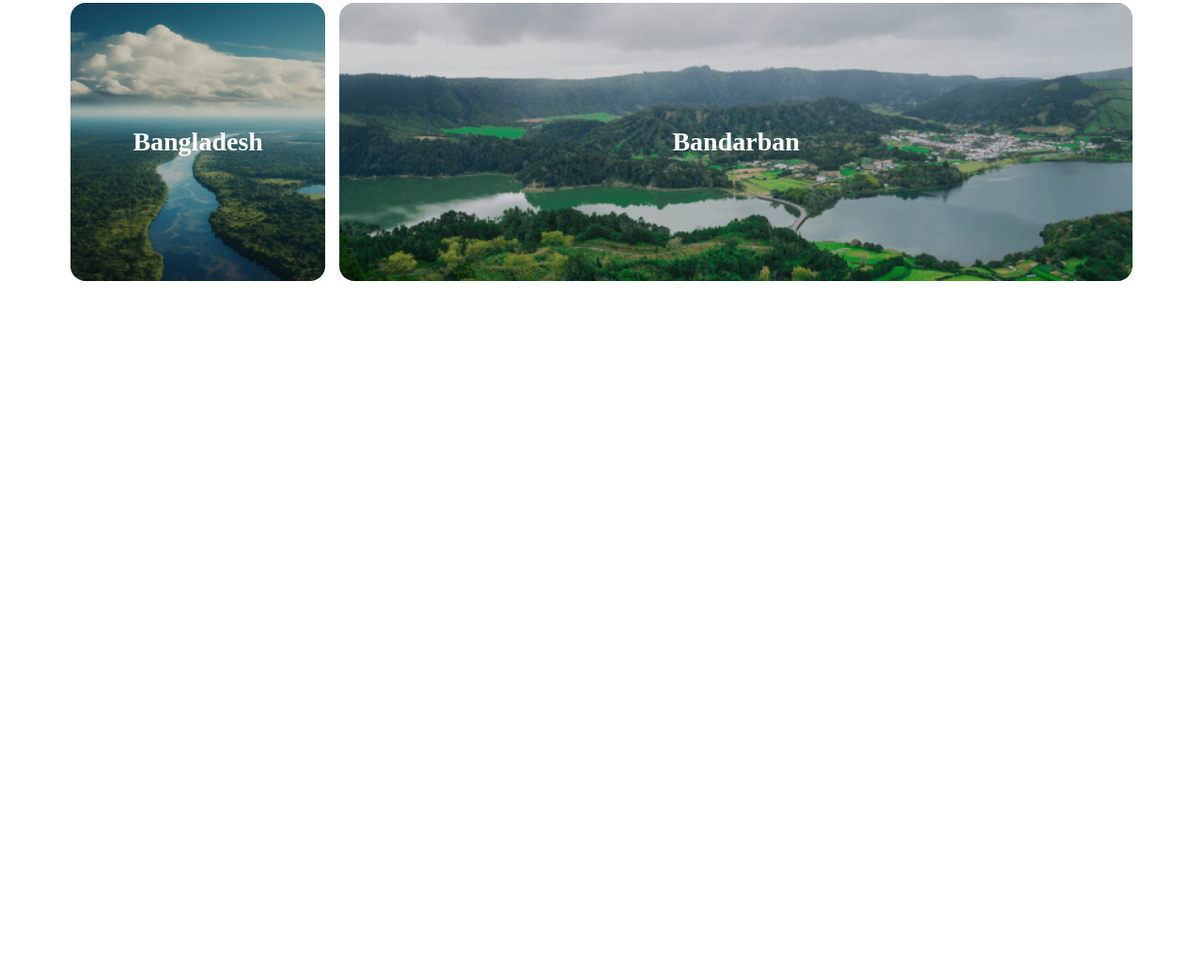
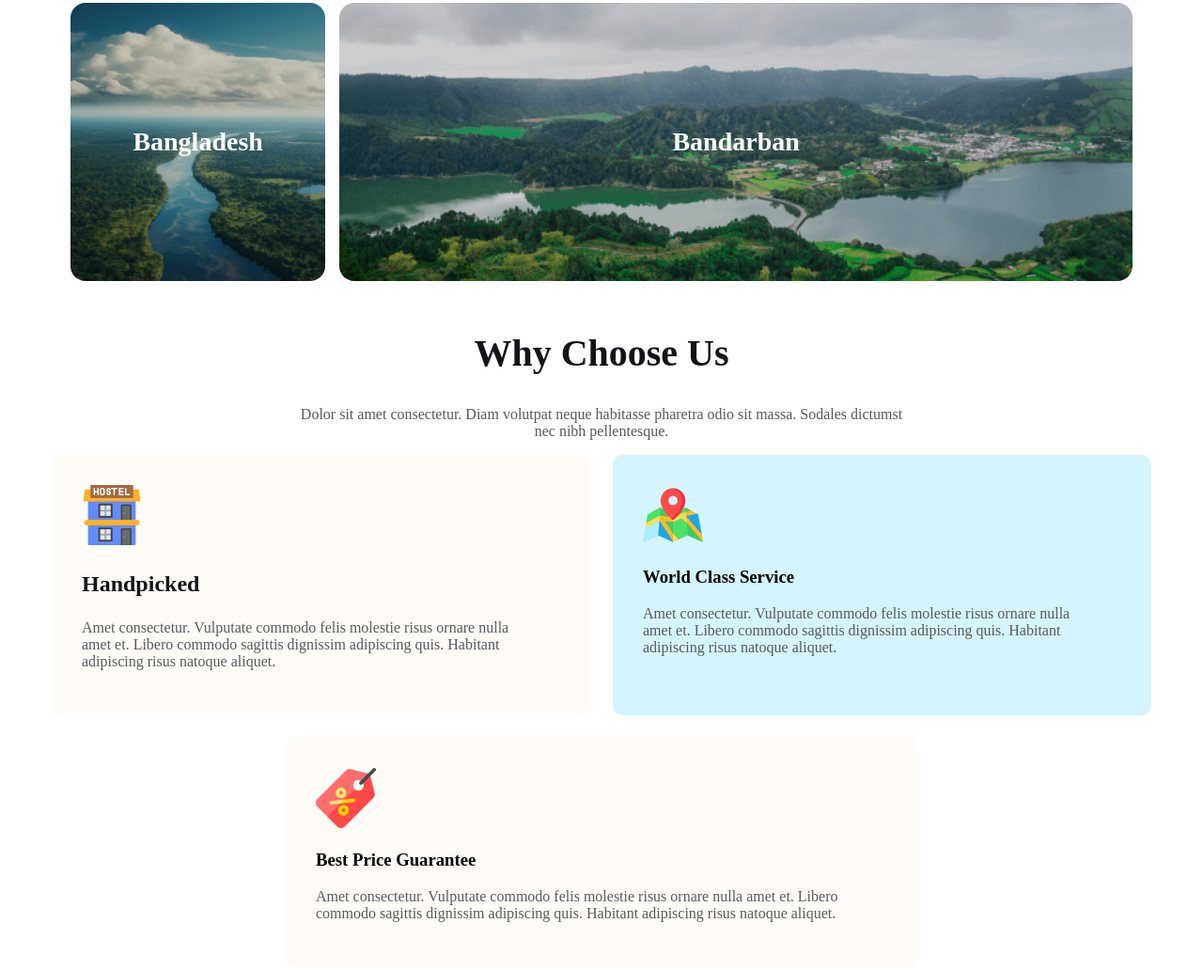
Before and after one commit to istewakhassantewak/Cholo-Jai, a plain HTML site: page index.html in a window 1280 px wide. Shown: the part 2175-3207 px from the top of the page at 94% size. Before the commit the page ends 2502 px from the top, so only its background shows below. Drawn offline with Linux system fonts and the light colour scheme.

Commit message:
choose section and responsive

```diff
--- a/Styles/style.css
+++ b/Styles/style.css
@@ -174,6 +174,7 @@
 
 .destinationcontainer {
     text-align: center;
+
 }
 
 .destinationtitle {
@@ -332,11 +333,72 @@
         "img6 img7 img7 img7";
 }
 
+/* choose secton design  */
+.Choosecontainer {
+    text-align: center;
+}
 
+.choosetitle {
+    font-weight: bolder;
+    font-size: 2.5rem;
+    color: #131318;
+}
+
+.choosedesc {
+    font-weight: 400;
+    font-size: 1rem;
+    padding-left: 263px;
+    padding-right: 263px;
+    color: rgba(19, 19, 24, 0.7);
+}
+
+.choosecards {
+    display: grid;
+    grid-template-columns: 1fr 1fr;
+    gap: 24px;
+}
+
+.card {
+    max-width: 573px;
+    margin: 0 auto;
+    text-align: left;
+    padding: 32px 55px 32px 32px;
+    background-color: rgba(251, 181, 99, 0.05);
+    border-radius: 10px;
+}
+
+.card:nth-child(2) {
+    background-color: rgba(41, 206, 246, 0.2);
+}
+
+.card:last-child {
+    grid-column: 1 / span 2;
+    justify-self: center;
+    max-width: 50%;
+}
+
+.cardlogo {
+    width: 64px;
+
+}
+
+.cardtitle {
+    font-weight: bolder;
+    font-size: 1.5rem;
+    color: #131318;
+}
+
+.carddesc {
+    font-size: 1rem;
+    font-weight: 400;
+    color: rgba(90, 90, 93, 1);
+
+}
 
 @media screen and (max-width: 576px) {
 
-    header {
+    header,
+    section {
         max-width: 335px;
         margin: 0 auto;
     }
@@ -453,11 +515,28 @@
             "img7";
 
     }
+
+    .choosedesc {
+        padding-left: 13px;
+        padding-right: 13px;
+    }
+
+    .choosecards {
+        grid-template-columns: repeat(1, 1fr);
+    }
+
+    .card:last-child {
+        grid-column: 1/span 1;
+        justify-self: left;
+        max-width: 100%;
+    }
 }
 
 
 @media screen and (min-width: 576px) and (max-width:992px) {
-    header {
+
+    header,
+    section {
         max-width: 634px;
         margin: 0 auto;
     }
@@ -470,6 +549,13 @@
     .navbar {
         flex-direction: column;
     }
+
+    .headitems {
+        max-width: 634px;
+        margin: 0 auto;
+    }
+
+
 
     .headtitle {
         width: 305px;
@@ -525,4 +611,9 @@
             "img7";
 
     }
+
+    .choosedesc {
+        padding-left: 26px;
+        padding-right: 26px;
+    }
 }
--- a/index.html
+++ b/index.html
@@ -92,6 +92,39 @@
                 <div id="img7">Bandarban</div>
             </div>
         </section>
+        <section class="Choosecontainer">
+            <h1 class="choosetitle">
+                Why Choose Us
+            </h1>
+            <p class="choosedesc">
+                Dolor sit amet consectetur. Diam volutpat neque habitasse pharetra odio sit massa. Sodales dictumst nec
+                nibh
+                pellentesque.
+            </p>
+            <div class="choosecards">
+                <div class="card">
+                    <img src="Images/hostel.png" alt="" class="cardlogo">
+                    <h3 class="cardtitle">Handpicked</h3>
+                    <p class="carddesc">Amet consectetur. Vulputate commodo felis molestie risus ornare nulla amet et.
+                        Libero commodo sagittis dignissim
+                        adipiscing quis. Habitant adipiscing risus natoque aliquet.</p>
+                </div>
+                <div class="card">
+                    <img src="Images/map.png" alt="" class="cardlogo">
+                    <h3 class="carttitle">World Class Service</h3>
+                    <p class="carddesc">Amet consectetur. Vulputate commodo felis molestie risus ornare nulla amet et.
+                        Libero commodo sagittis dignissim
+                        adipiscing quis. Habitant adipiscing risus natoque aliquet.</p>
+                </div>
+                <div class="card">
+                    <img src="Images/tag.png" alt="" class="cardlogo">
+                    <h3 class="carttitle">Best Price Guarantee</h3>
+                    <p class="carddesc">Amet consectetur. Vulputate commodo felis molestie risus ornare nulla amet et.
+                        Libero commodo sagittis dignissim
+                        adipiscing quis. Habitant adipiscing risus natoque aliquet.</p>
+                </div>
+            </div>
+        </section>
     </main>
     <footer>
 
```
Also changed, not shown: Images/hostel.png (added), Images/map.png (added), Images/tag.png (added).
